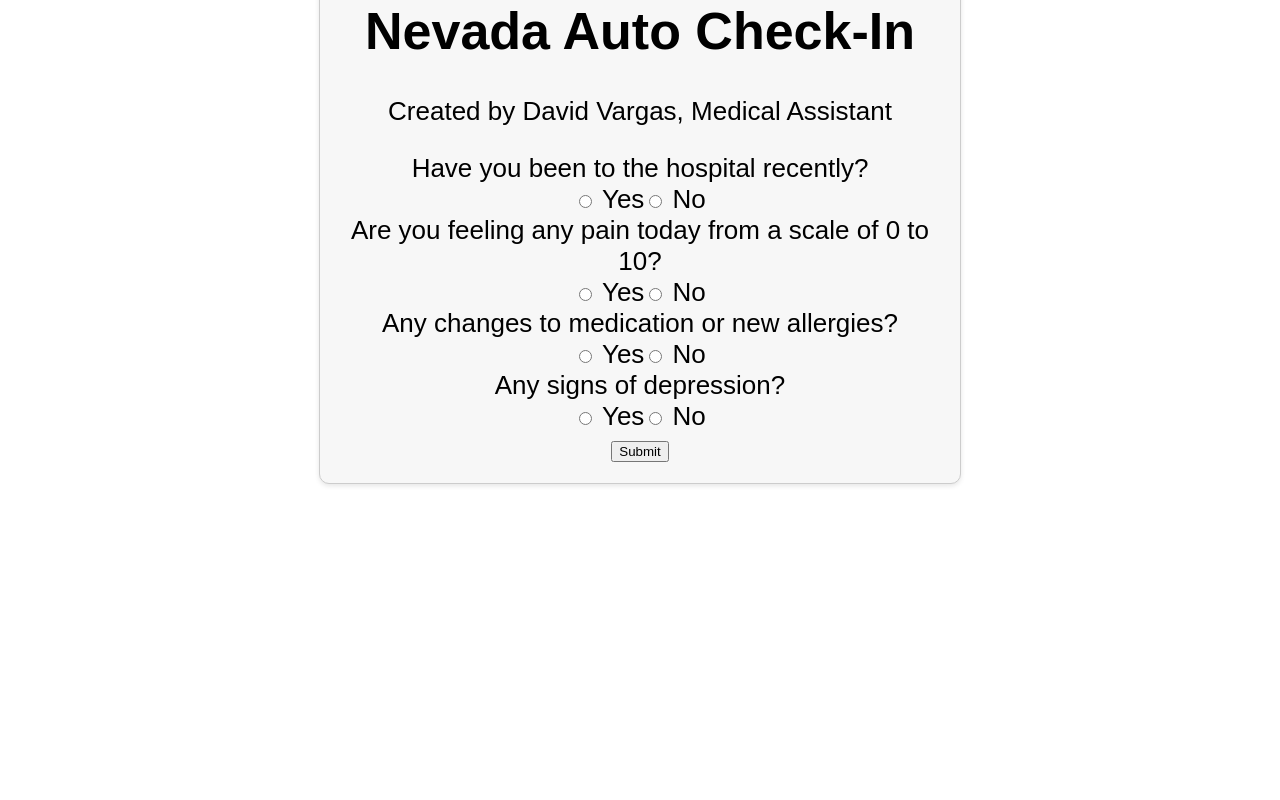
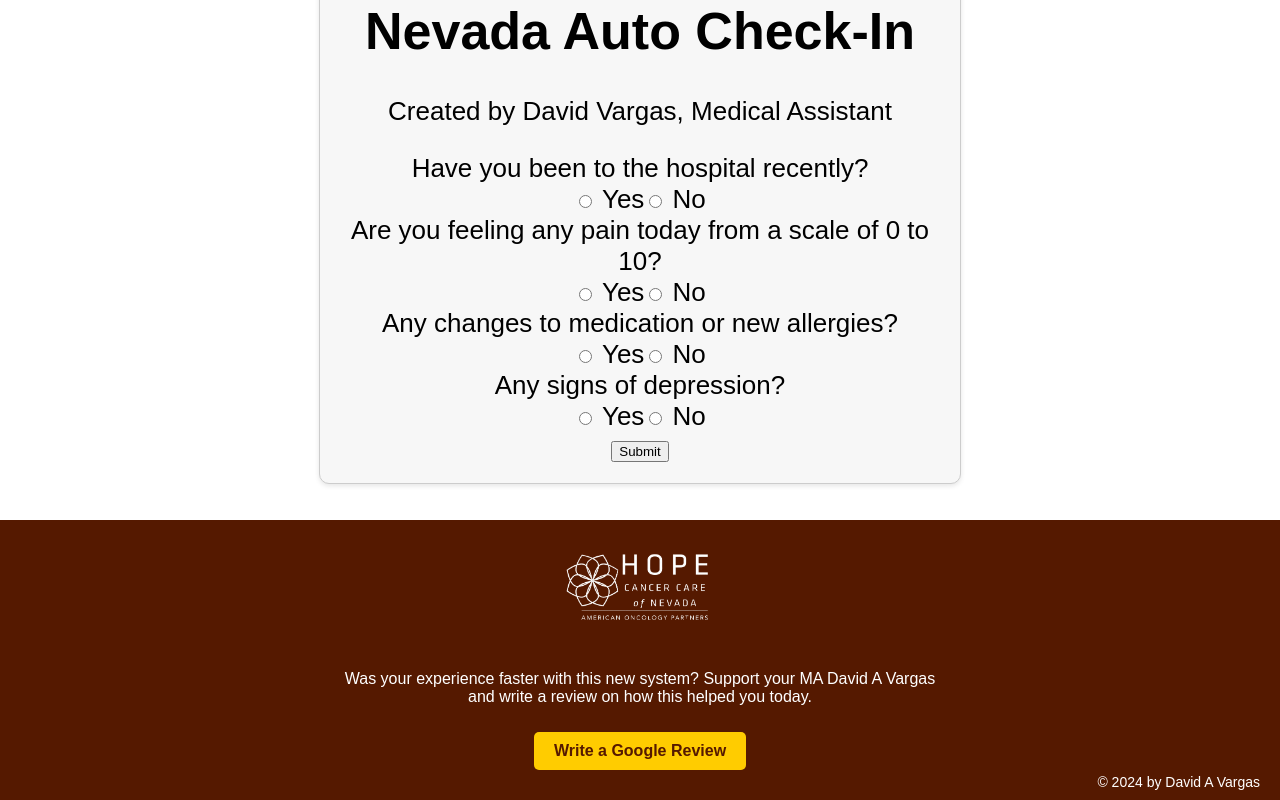
Before and after one commit to DavidAVargas/Hope-Auto-Check-In, a React (Create React App) app in the folder frontend/: page /admin in a window 1280 px wide. Shown: the part 424-1224 px from the top of the page. Before the commit the page ends 944 px from the top, so only its background shows below. Built offline with nearby package versions, Linux system fonts and the light colour scheme.

Commit message:
Footer Done

```diff
--- a/frontend/src/App.js
+++ b/frontend/src/App.js
@@ -2,6 +2,7 @@ import React from 'react';
 import './App.css';
 import Navbar from './Navbar/Navbar';
 import CheckInForm from './CheckIn/CheckInForm';
+import Footer from './Footer/Footer';
 
 function App() {
   return (
@@ -12,6 +13,7 @@ function App() {
         {/* Add your app content here */}
         < CheckInForm />
       </header>
+      <Footer />
     </div>
   );
 }
--- /dev/null
+++ b/frontend/src/Footer/Footer.css
@@ -0,0 +1,58 @@
+.footer {
+    background-color: #551900;
+    color: white;
+    text-align: center;
+    padding: 20px;
+    position: relative;
+    min-height: 150px;
+  }
+
+  .footer-content {
+    max-width: 600px;
+    margin: auto;
+  }
+
+  .small-logo {
+    height: 100px;
+    margin-bottom: 10px;
+  }
+
+  .review-link {
+    display: inline-block;
+  background-color: #ffcc00;
+  color: #551900;
+  padding: 10px 20px;
+  margin: 10px 0;
+  text-decoration: none;
+  border-radius: 5px;
+  font-weight: bold;
+  transition: background-color 0.3s;
+  }
+
+  .review-link:hover {
+    text-decoration: underline;
+    background-color: #b59410;
+  }
+
+  @media (max-width: 768px) {
+    .footer-content {
+      padding: 10px;
+    }
+
+    .small-logo {
+      height: 80px;
+    }
+  }
+
+  .copyright-link {
+    position: absolute;
+    bottom: 10px;
+    right: 20px;
+    color: white;
+    text-decoration: none;
+    font-size: 14px;
+  }
+
+  .copyright-link:hover {
+    text-decoration: underline;
+  }
--- /dev/null
+++ b/frontend/src/Footer/Footer.js
@@ -0,0 +1,27 @@
+import React from 'react';
+import './Footer.css';
+
+function Footer() {
+  return (
+    <footer className="footer">
+      <div className="footer-content">
+        <img src={require('../img/Hope-logo.png')} className="small-logo" />
+        <p>
+          Was your experience faster with this new system? Support your MA David A Vargas and write a review on how this helped you today.
+        </p>
+        <a href="https://www.google.com/maps/place/Hope+Cancer+Care+of+Nevada/@36.1457043,-115.7713067,11z/data=!4m12!1m2!2m1!1shope+cancer+care+of+nevada!3m8!1s0x80c8c78593caf21b:0x8f532f6fe75c8cf8!8m2!3d36.0983118!4d-115.2407708!9m1!1b1!15sChpob3BlIGNhbmNlciBjYXJlIG9mIG5ldmFkYZIBF2NhbmNlcl90cmVhdG1lbnRfY2VudGVy4AEA!16s%2Fg%2F11y81tvk9?entry=ttu&g_ep=EgoyMDI0MDgyNy4wIKXMDSoASAFQAw%3D%3D" target="_blank" rel="noopener noreferrer" className="review-link">
+          Write a Google Review
+        </a>
+        <a
+        href="https://github.com/DavidAVargas"
+        target="_blank"
+        rel="noopener noreferrer"
+        className="copyright-link">
+        © 2024 by David A Vargas
+      </a>
+      </div>
+    </footer>
+  );
+}
+
+export default Footer;
```
